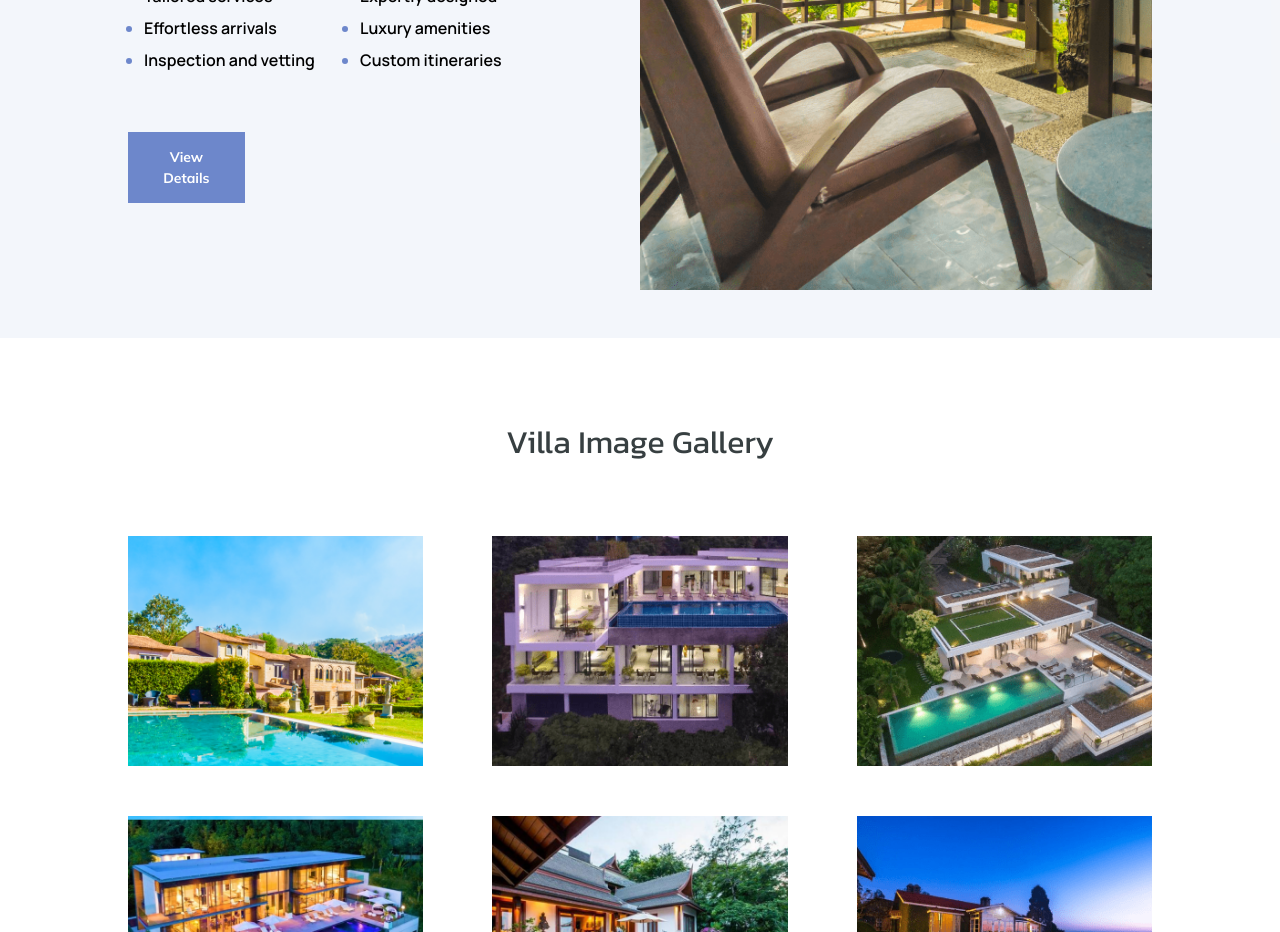
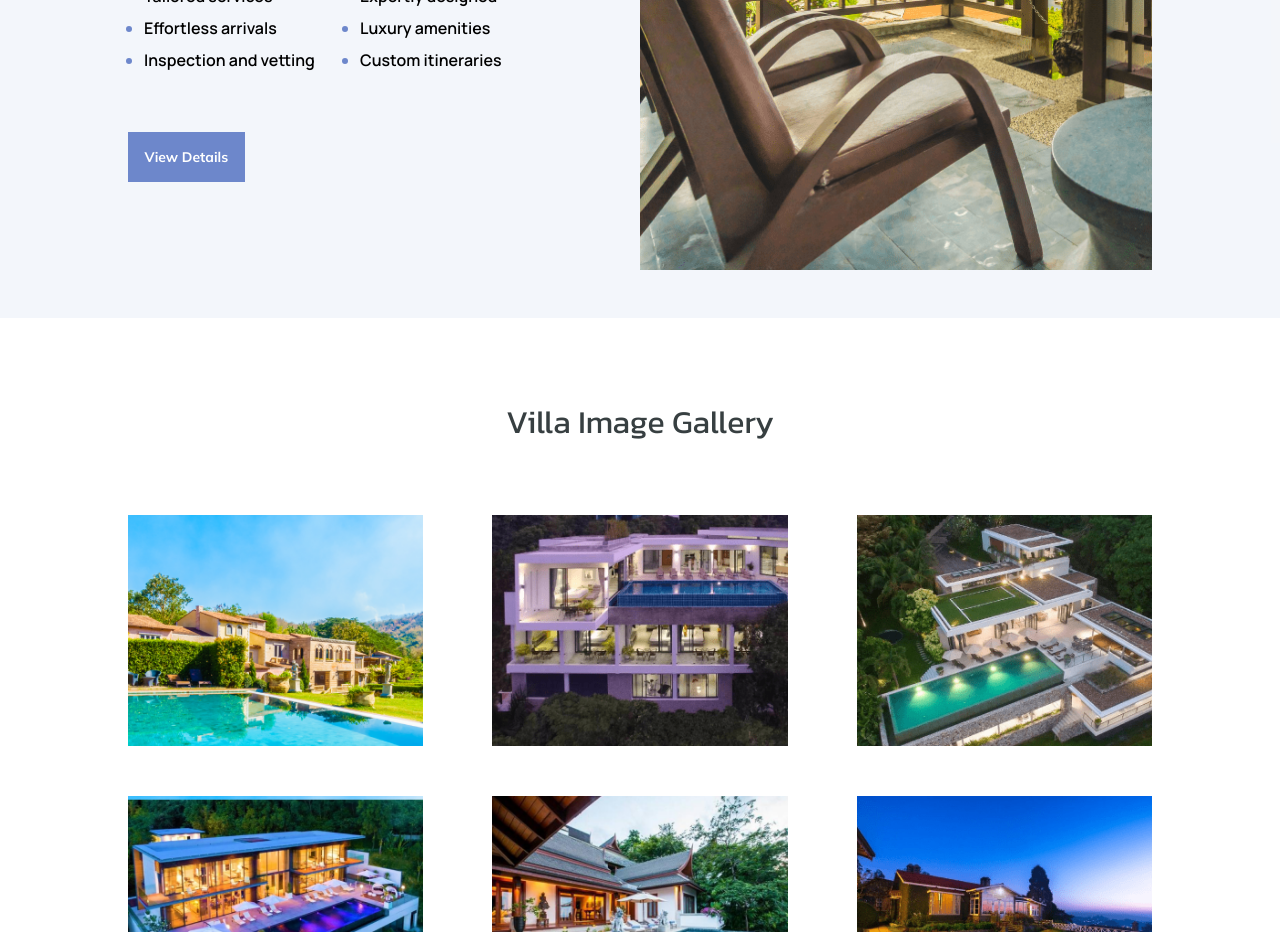
Before and after one commit to Divyanshu-Aeroqube/Task_4, a React (Vite) app: page / in a window 1280 px wide. Shown: the part 5700-6632 px from the top of the page. Built offline with nearby package versions, Linux system fonts and the light colour scheme.

Commit message:
home page issue fix

```diff
--- a/src/Pages/Contact.tsx
+++ b/src/Pages/Contact.tsx
@@ -32,7 +32,7 @@ function Contact() {
 
                                 <div className="flex flex-row space-x-3">
                                     <img src={message} className='w-[24.3px] h-[37.7px]'></img>
-                                    <p className="text-[#4b4b6d] text-left font-mulish sm:text-nowrap text-[18px] sm:text-[24px] "> +91-9910014421, 9891149697</p>
+                                    <p className="text-[#4b4b6d] text-left font-mulish sm:text-nowrap text-[18px] sm:text-[24px] break-words sm:whitespace-nowrap w-[80%] "> +91-9910014421, 9891149697</p>
                                 </div>
 
                             </div>
--- a/src/Pages/Home.tsx
+++ b/src/Pages/Home.tsx
@@ -175,7 +175,7 @@ const Partner = () => {
       </div>
 
       {/* Button */}
-      <button className="font-mulish font-bold text-center text-[0.87rem] text-white bg-btcolor py-[0.93rem] px-[1.125rem] w-[7.3rem] mt-[3rem] md:mt-[3.5rem] lg:mt-[3.75rem]">
+      <button className="font-mulish font-bold text-center text-[0.87rem] text-white bg-btcolor py-[0.93rem] px-[1rem] w-[7.3rem] mt-[3rem] md:mt-[3.5rem] lg:mt-[3.75rem]">
         View Details
       </button>
     </div>
```
